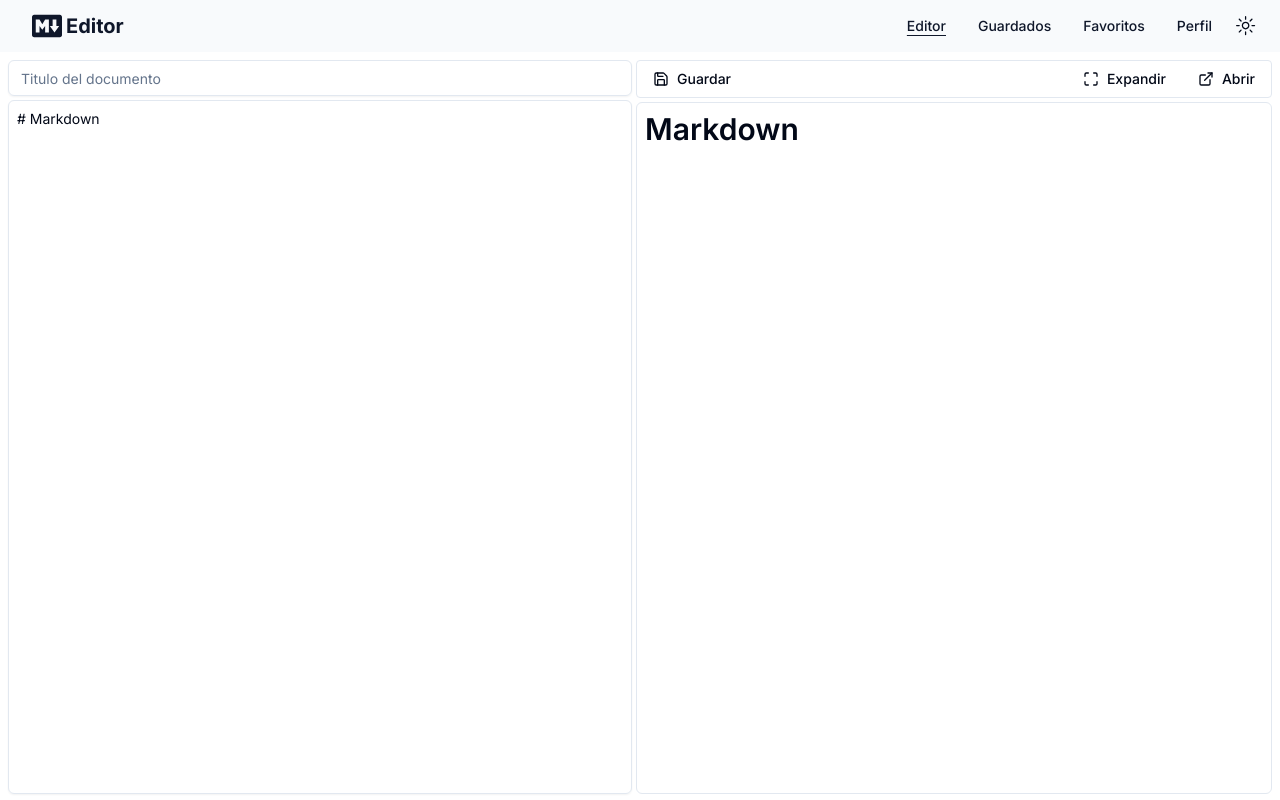
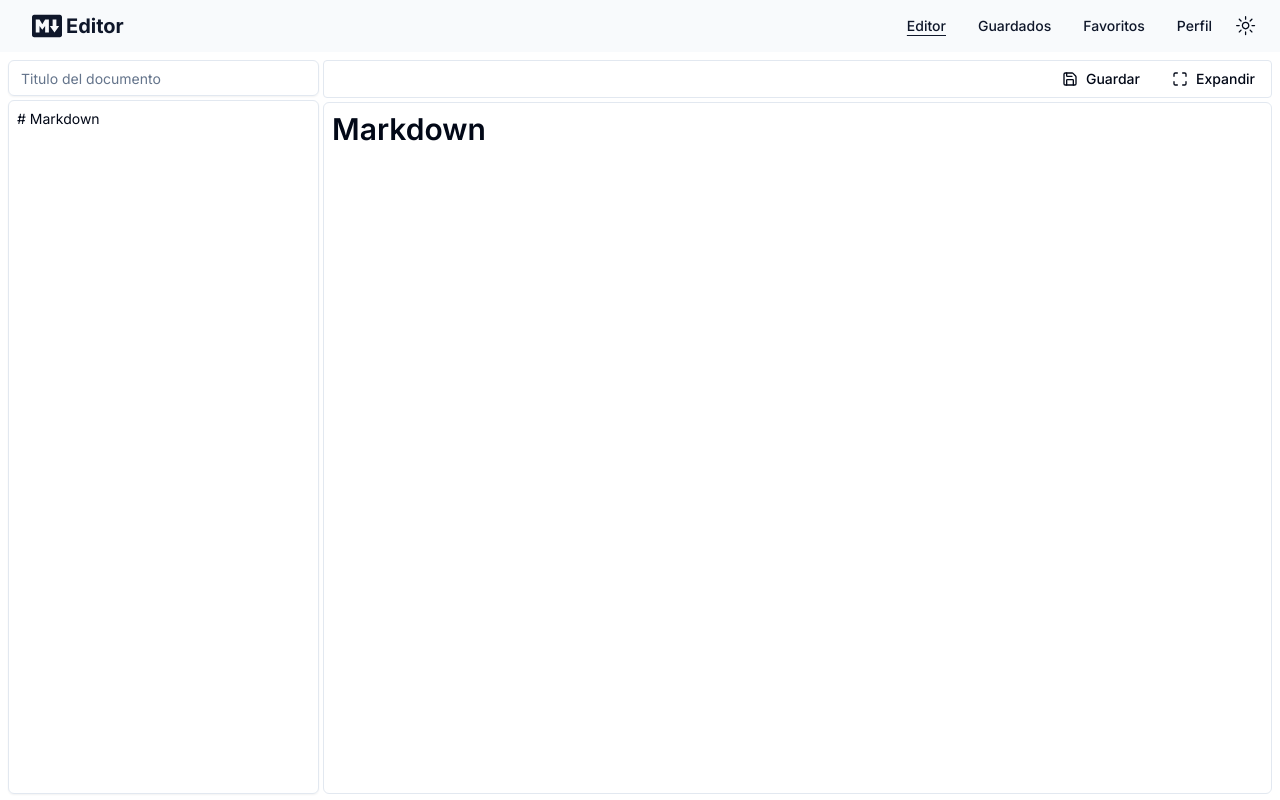
Before and after one commit to Brian-ChM/MarkdownEditor, a Next.js app: page / in a window 1280 px wide. Built offline with nearby package versions, Linux system fonts and the light colour scheme.

Commit message:
update styles; delete open button

```diff
--- a/src/components/editor/MarkdownSection.tsx
+++ b/src/components/editor/MarkdownSection.tsx
@@ -5,7 +5,7 @@ import { Button } from "@/components/ui/button";
 import { ScrollArea, ScrollBar } from "@/components/ui/scroll-area";
 import { toast } from "@/components/ui/use-toast";
 import useTextStore from "@/store";
-import { ExternalLink, Maximize, Save } from "lucide-react";
+import { Maximize, Save } from "lucide-react";
 import { useRouter } from "next/navigation";
 
 export const MarkdownSection = () => {
@@ -33,26 +33,23 @@ export const MarkdownSection = () => {
   };
 
   return (
-    <section className="flex flex-col flex-1 h-[calc(100dvh-66px)] gap-1">
-      <div className="border rounded-sm flex justify-between items-center">
+    <section className="flex flex-col h-[calc(50dvh-33px)] md:grow md:h-[calc(100dvh-66px)] gap-1">
+      <div className="border rounded-sm flex justify-end items-center">
         <Button variant="ghost" onClick={handleChange}>
-          <Save className="mr-2 w-4 h-4" />
-          Guardar
+          <Save className="sm:mr-2 w-4 h-4" />
+          <span className="hidden sm:block">Guardar</span>
         </Button>
 
-        <div>
-          <Button variant="ghost">
-            <Maximize className="mr-2 w-4 h-4" />
-            Expandir
-          </Button>
-          <Button variant="ghost">
-            <ExternalLink className="mr-2 w-4 h-4" />
-            Abrir
-          </Button>
-        </div>
+        <Button variant="ghost">
+          <Maximize className="sm:mr-2 w-4 h-4" />
+          <span className="hidden sm:block">Expandir</span>
+        </Button>
       </div>
 
-      <ScrollArea className="rounded-md border flex-1 w-[calc(50vw-4px)] p-2">
+      <ScrollArea
+        id="mdxparent"
+        className="rounded-md border flex flex-1 shrink-0 p-2"
+      >
         <MarkdownText text={content} />
         <ScrollBar />
       </ScrollArea>
```
